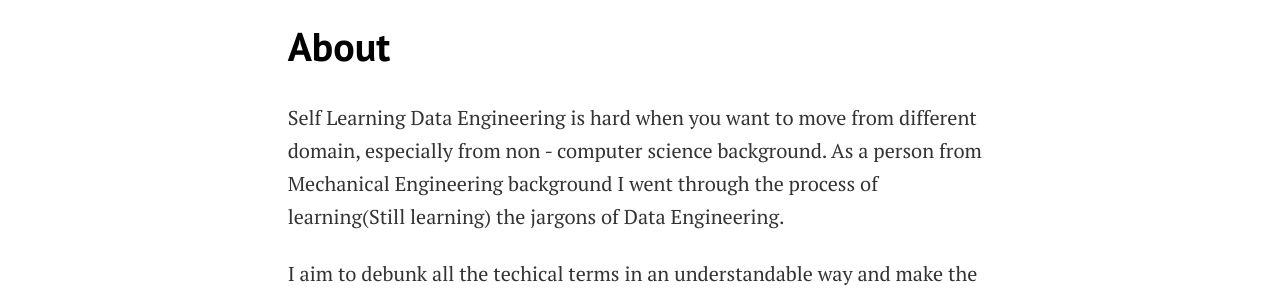
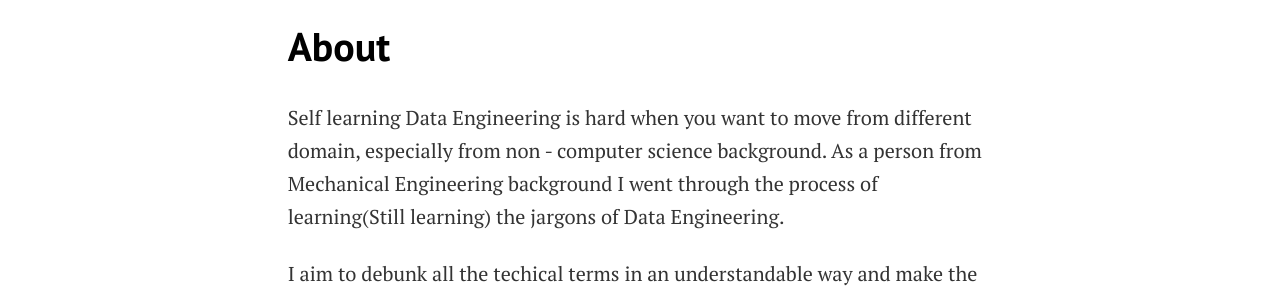
Before and after one commit to pradeap/dev-data-mechanic-website, a Jekyll site: the page built from pages/about.md, in a window 1280 px wide and 900 px high, scrolled down 842 px. Shown: the part 156-452 px from the top of the window. Built offline with Jekyll 4.4.1, drawn with Linux system fonts in a browser that asks for light colours.

```diff
--- a/pages/about.md
+++ b/pages/about.md
@@ -5,7 +5,7 @@ permalink: "/about/"
 image: assets/images/about.png
 ---
 
-Self Learning Data Engineering is hard when you want to move from different domain, especially from non - computer science background. As a person from Mechanical Engineering background I went through the process of learning(Still learning) the jargons of Data Engineering.
+Self learning Data Engineering is hard when you want to move from different domain, especially from non - computer science background. As a person from Mechanical Engineering background I went through the process of learning(Still learning) the jargons of Data Engineering.
 
 
 I aim to debunk all the techical terms in an understandable way and make the transition process smooth. There are lot of terminologies and tools involved in Data Engineering, once the basics are well understood, it can be used in different applications.
```
